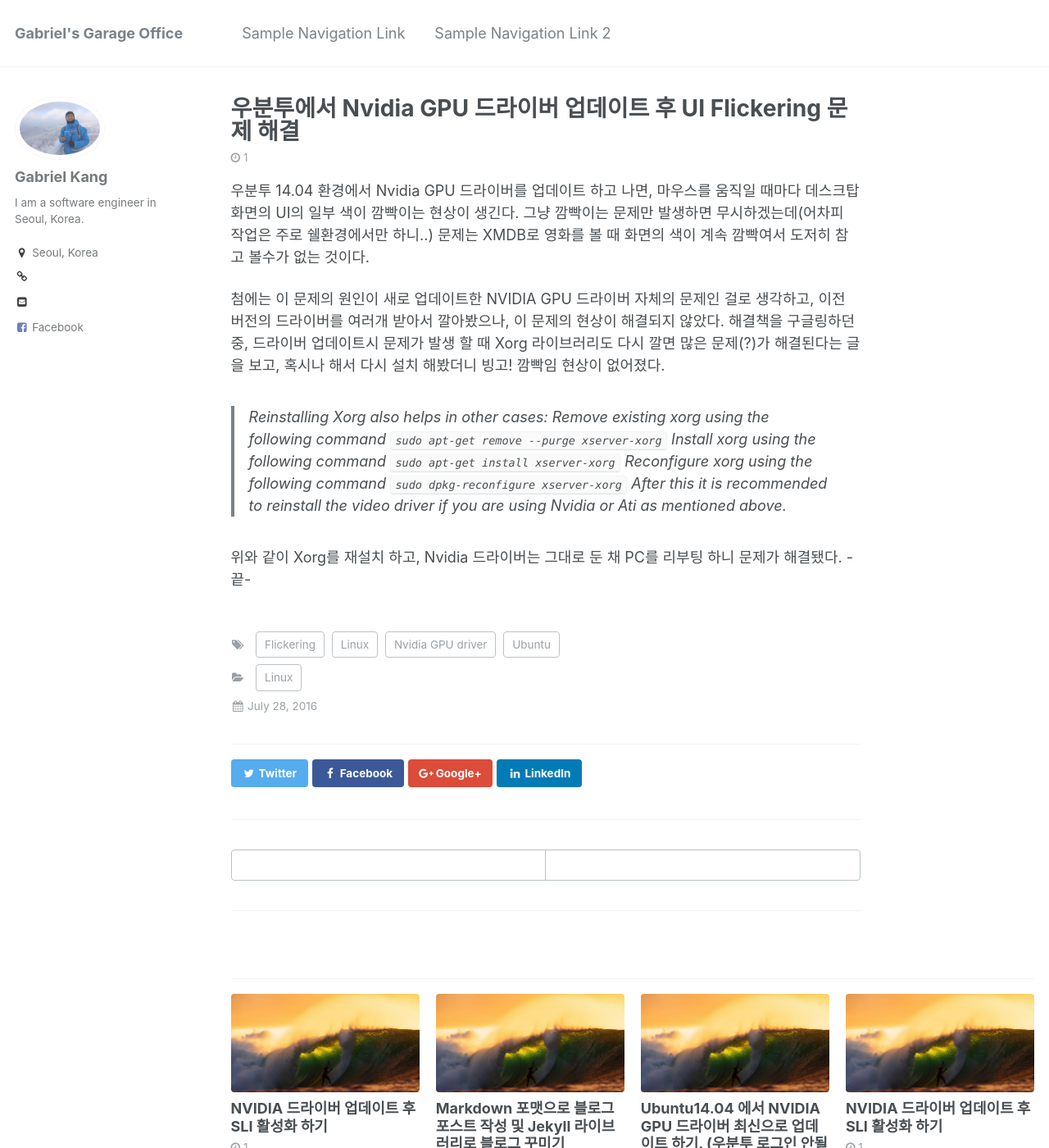
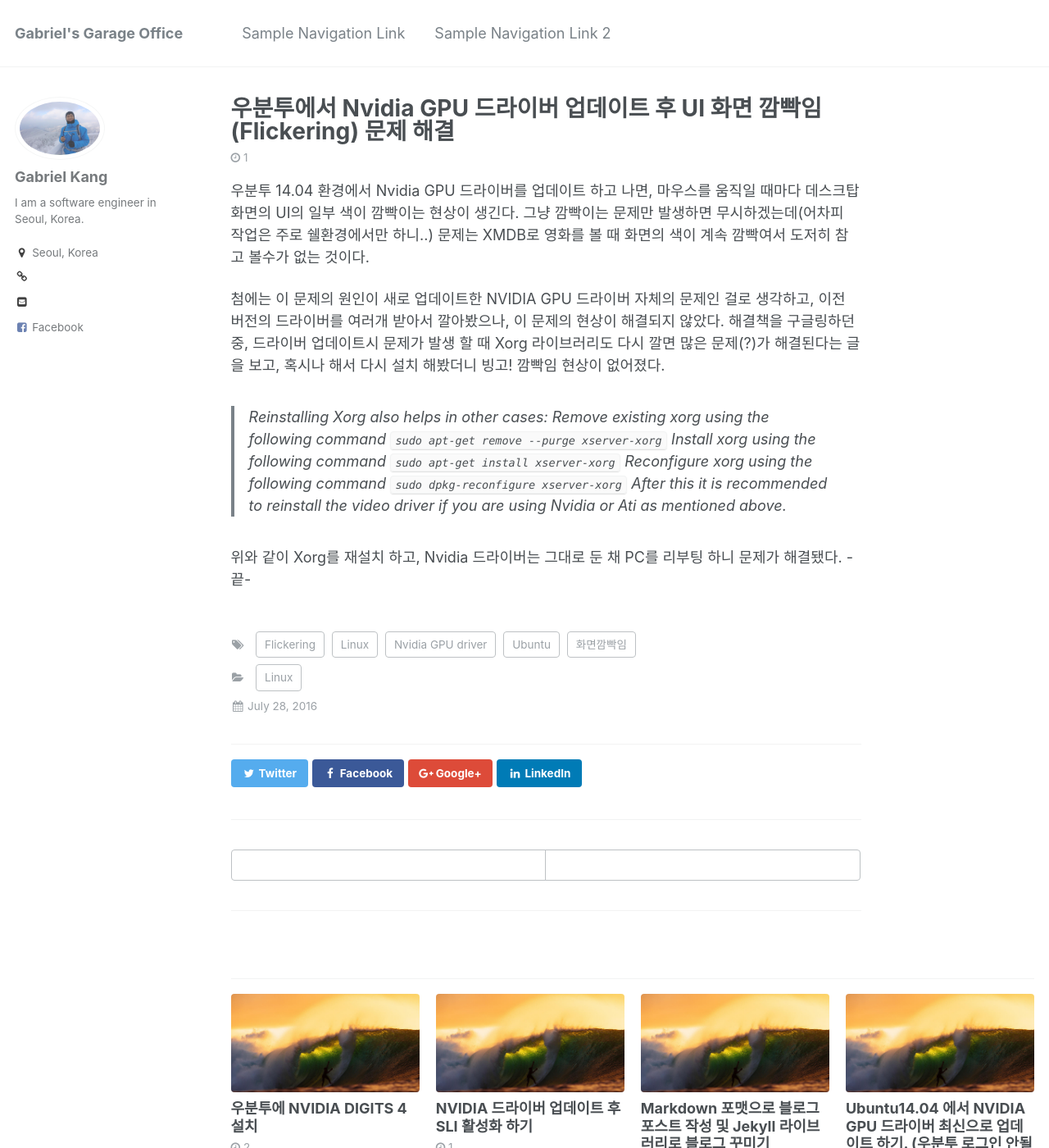
Before and after one commit to Gabriel-Kang/gabriel-kang.github.io, a Jekyll site: the page built from _posts/2016-07-28-howtosolve_flicker_problem_on_Ubuntu.markdown, in a window 1280 px wide and 1400 px high. Shown: the whole window at 82% size. Built offline with Jekyll 4.4.1, drawn with Linux system fonts in a browser that asks for light colours; comment, search, counter and statistics services are not loaded; part of the change alters nothing that is shown; some of the changed text lies outside the part shown.

Commit message:
-new post added.

```diff
--- a/_posts/2016-07-28-howtosolve_flicker_problem_on_Ubuntu.markdown
+++ b/_posts/2016-07-28-howtosolve_flicker_problem_on_Ubuntu.markdown
@@ -1,9 +1,10 @@
 ---
 layout: single
-title: 우분투에서 Nvidia GPU 드라이버 업데이트 후 UI Flickering 문제 해결
+title: 우분투에서 Nvidia GPU 드라이버 업데이트 후 UI 화면 깜빡임(Flickering) 문제 해결
 category:
  - Linux
 tags:
+ - 화면깜빡임
  - Flickering
  - Nvidia GPU driver
  - Linux
--- /dev/null
+++ b/_posts/2016-09-07-NVIDIA_DIGITS_Installation_on_Ubuntu14.04.markdown
@@ -0,0 +1,99 @@
+---
+layout: single
+title: 우분투에 NVIDIA DIGITS 4 설치
+category:
+ - Deep Learning
+tags:
+ - DIGITS
+ - NVIDIA
+ - Deep Learning
+ - Caffe
+ - Ubuntu
+summary: 우분투 14.04에서 NVIDIA DIGITS 설치하기.
+---
+
+# 개요
+
+---
+Due date이 앞으로 3일 남은 엔비디아코리아 이미지 인식 컨테스트에 참여하기 위해, 무슨 딥러닝 프레임워크를 이용할지 고민을 하다, 가장 빠르고 간편하게 구현이 가능한 NVIDIA DIGITS을 이용하기로 결정했다. DIGITS은 이미 예전에도 여러번 설치한 적이 있으나, 그 동안 버전이 많이 업데이트 되었기에 이번에 새로 설치하면서 기록을 남기고자 한다.
+
+# 설치
+
+- - -
+
+DIGITS은 사실 딥러닝 프레임워크가 아니라, Caffe 또는 Torch를 이용한 학습을 편하게 도와주기 위한 UI를 제공하는 툴이다. 따라서, DIGIT을 설치하기 할 때, Caffe나 Torch도 함께 설치를 해야한다. (Caffe 기준) 단, 이 때 설치되는 Caffe는 DIGITS에 맞게 조금 변현된 버전이라, 만약 기존에 Caffe가 설치되어 있더라도, [NVIDIA/caffe.git](https://github.com/NVIDIA/caffe.git)의 Caffe를 추가로 설치해야한다.
+
+다음은 DIGITS을 설치하기 위한 단계이다.
+1. DIGITS Dependencies 설치
+1. NVIDIA's Caffe 설치.
+1. DIGITS 소스코드 다운로드.
+1. 환경설정
+1. 실행
+
+## DIGITS Dependencies 설치
+먼저 DIGITS 설치를 위해 필요한 패키지를 설치한다.(참고: 이 dependency는 계속해서 변경될 수 있으므로, [공식 DIGITS 깃허브 설치페이지](https://github.com/NVIDIA/DIGITS/blob/master/docs/BuildDigits.md)를 참고한다.)
+
+    sudo apt-get install --no-install-recommends git graphviz gunicorn python-dev python-flask python-flaskext.wtf python-gevent python-h5py python-numpy python-pil python-protobuf python-scipy
+
+## NVIDIA's Caffe 설치
+NVIDIA's Caffe를 설치하기 위한 dependencies는 다음과 같다.
+
+    sudo apt-get install --no-install-recommends build-essential cmake git gfortran libatlas-base-dev libboost-all-dev libgflags-dev libgoogle-glog-dev libhdf5-serial-dev libleveldb-dev liblmdb-dev libopencv-dev libprotobuf-dev libsnappy-dev protobuf-compiler python-all-dev python-dev python-h5py python-matplotlib python-numpy python-opencv python-pil python-pip python-protobuf python-scipy python-skimage python-sklearn
+
+Caffe를 잘 활용하기 위해서는 최신 CUDA, cuDNN 라이브러리 설치 필요하다. 해당 라이브러리 설치 방법은 본 포스팅에서는 생략한다.
+
+소스코드는 자신이 원하는 path의 하위폴더 NVCaffe(변경가능)에 소스코드를 복사한다.
+`git clone https://github.com/NVIDIA/caffe.git NVCaffe`
+
+이후 과정의 편의를 위해 `$CAFFE_HOME` 환경변수를 설정하고, Caffe의 Dependency를 설치한다.
+    export CAFFE_HOME=./NVCaffe
+    sudo pip install -r $CAFFE_HOME/python/requirements.txt
+
+**만약, PC에 다른 버전의 caffe가 이미 설치되어, `$CAFFE_HOME`이 이미 다른 경로로 설정되어 있다면, DIGITS이 해당 경로의 caffe를 잘못 인식 할 수 있으므로, `$CAFFE_HOME` 환경변수를 현재 다운로드한 소스코드 경로로 변경해준다.**
+
+이제, CMake를 이용하여 caffe를 빌드한다.
+
+    cd $CAFFE_HOME
+    mkdir build
+    cd build
+    cmake ..
+    make --jobs=4
+
+## DIGITS 소스코드 다운로드
+[DIGITS Github](https://github.com/NVIDIA/DIGITS) 의 소스코드를 원하는 로컬 path에 다음과 같이 복사한다.
+`git clone https://github.com/NVIDIA/DIGITS`
+현재 path 아래, DIGITS이란 하위 폴더에 깃허브의 소스코드가 다운로드 된다.
+
+다음의 명령으로 필요한 파이썬 패키지들을 설치한다.
+`sudo pip install -r $DIGITS_HOME/requirements.txt`
+
+DIGITS은 별도의 빌드가 필요없고, 깁허브에서 다운로드된 바이너리로 실행시킬 수 있다.
+
+## 환경설정
+
+DIGITS을 실해 시키기 전에, `-c` 옵션으로 환경설정을 할 수 있다. 대부분의 옵션은 디폴트(엔터)를 사용하면 되고, 만약 다른 버전의 caffe가 시스템에 설치되어 있을 때, 방금 설치한 NVCaffe를 DIGITS에서 사용할 수 있게 새로 설치한 NVCaffe path를 입력해 준다.
+
+    ./digits-devserver -c
+
+    ...other options
+
+    ==================================== Caffe =====================================
+	Where is caffe installed?
+
+	Suggested values:
+	(P*) [PATH/PYTHONPATH] <PATHS>
+	>> /home/userid/NVCaffe
+	Using "/home/userid/NVCaffe"
+
+## 실행
+
+`digits-devserver` 바이너리를 실행하면 DIGITS 웹서버가 로컬호스트의 5000번 포트에서 동작하게된다. 만약 실행할 포트를 바꾸고자 하면 `./digits-devserver -p 1234` 와 같이 포트번호 옵션을 주고 실행시키면 된다.
+
+웹브라이저를 실행시키고 주소창에 `http://localhost:5000` 와 같이 입력하면 아래와 같은 메인 화면에 접속 할 수 있다.
+
+![DIGITS 메인화면]({{ site.url }}/assets/digit_main.JPG)
+
+## 실행 오류
+
+나의 경우에 `./digits-devserver` 를 실행 시켰을 때 protobuf 에서 에러가 발생했다.(에러메시지는 저장을 안해둠.)
+인터넷을 찾아보니, caffe에서 필요로하는 버전과 실제 시스템에 설치된 protobuf 버전이 일치하지 않아서였는데, protobuf를 언인스톨 후, caffe 설치시 사용한 패키지 리스트로 다시 재설치 하니 정상 동작하였다.
```
Also changed, not shown: assets/digit_main.JPG (added).
